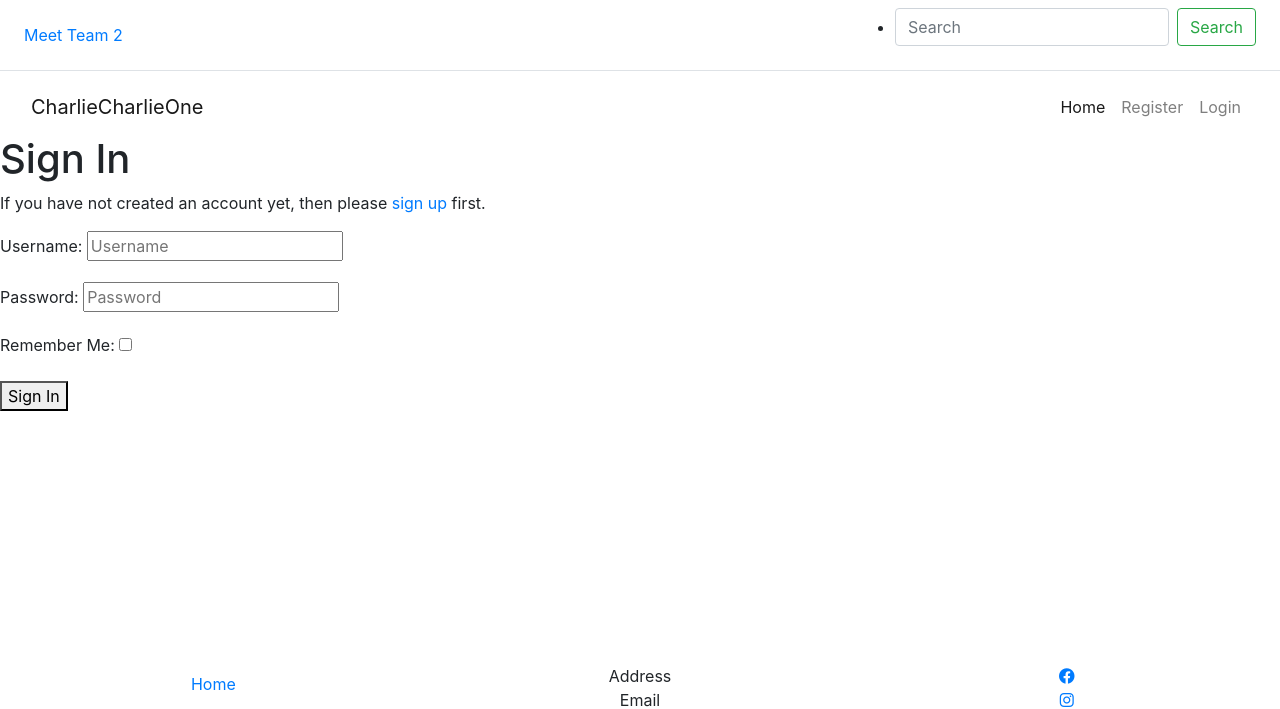
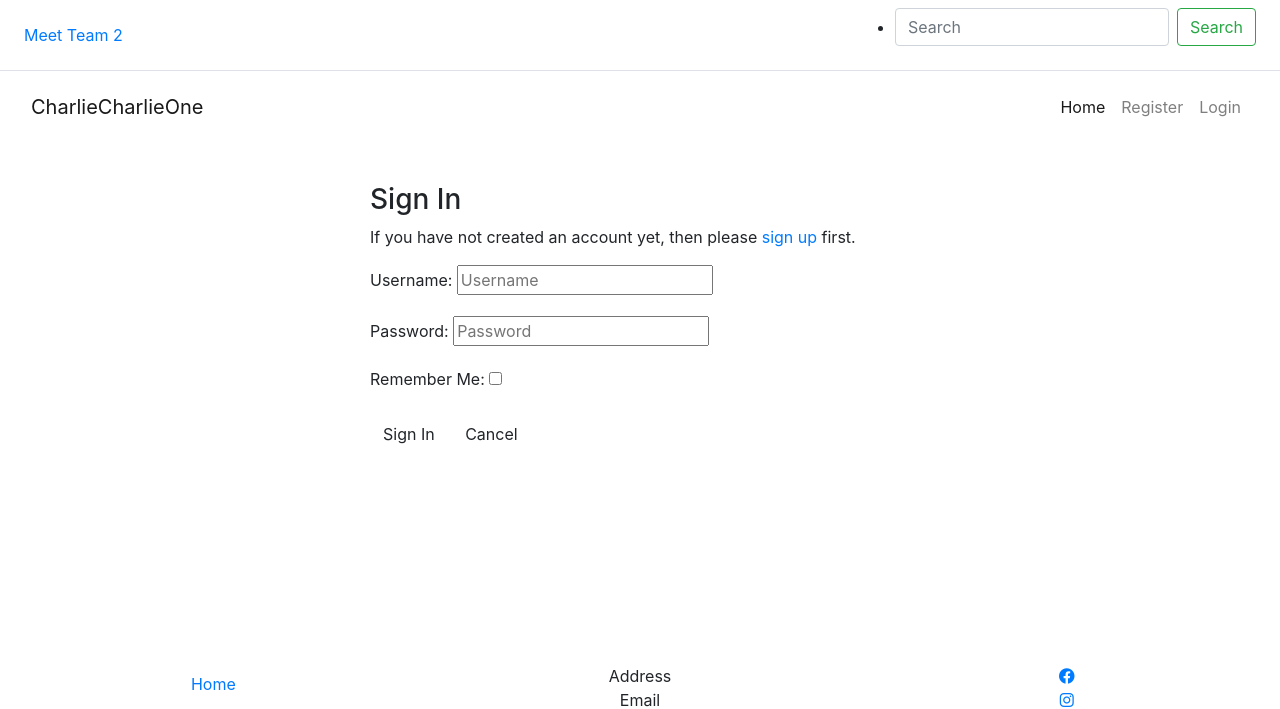
Before and after one commit to TuckerFaulk/Hackathon-Apr-23, a Django app: page /accounts/login/ in a window 1280 px wide. Shown: the top 709 px of the page. Run offline with Django 3.2, Linux system fonts and the light colour scheme; some libraries are stand-ins or nearby versions.

Commit message:
Add structure to allauth pages

```diff
--- a/templates/allauth/account/login.html
+++ b/templates/allauth/account/login.html
@@ -7,12 +7,13 @@
 
 {% block content %}
 
-<h1>{% trans "Sign In" %}</h1>
-
+<div class="container">
+  <div class="row d-flex justify-content-center">
+    <div class="col-8 mt-5 offset-md-2">
+      <h3>{% trans "Sign In" %}</h3>
 
       <p>{% blocktrans %}If you have not created an account yet, then please
         <a href="{{ signup_url }}">sign up</a> first.{% endblocktrans %}</p>
-
 
       <form class="login" method="POST" action="{% url 'account_login' %}">
         {% csrf_token %}
@@ -20,8 +21,11 @@
         {% if redirect_field_value %}
         <input type="hidden" name="{{ redirect_field_name }}" value="{{ redirect_field_value }}" />
         {% endif %}
-
-  <button class="primaryAction" type="submit">{% trans "Sign In" %}</button>
+        <button class="btn" type="submit">{% trans "Sign In" %}</button>
+        <a class="btn cancel" href="{% url 'home' %}" role="button">Cancel</a>
       </form>
+    </div>
+  </div>
+</div>
 
 {% endblock %}
```
Also changed, not shown: templates/allauth/account/logout.html (+11 -3 lines), templates/allauth/account/signup.html (+12 -3 lines). Lines whose indentation alone changed are shown as unchanged.
